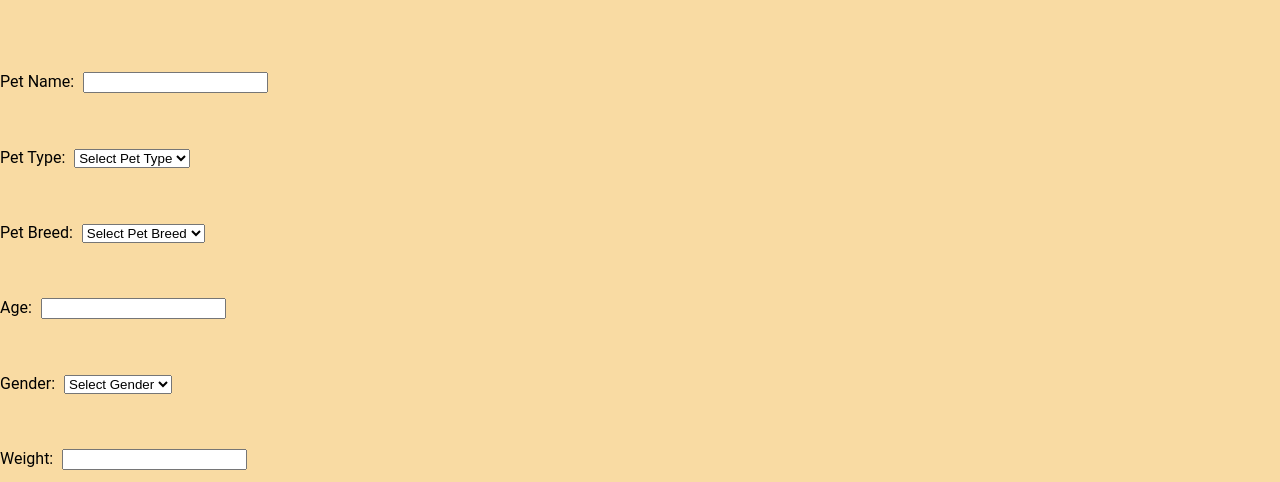
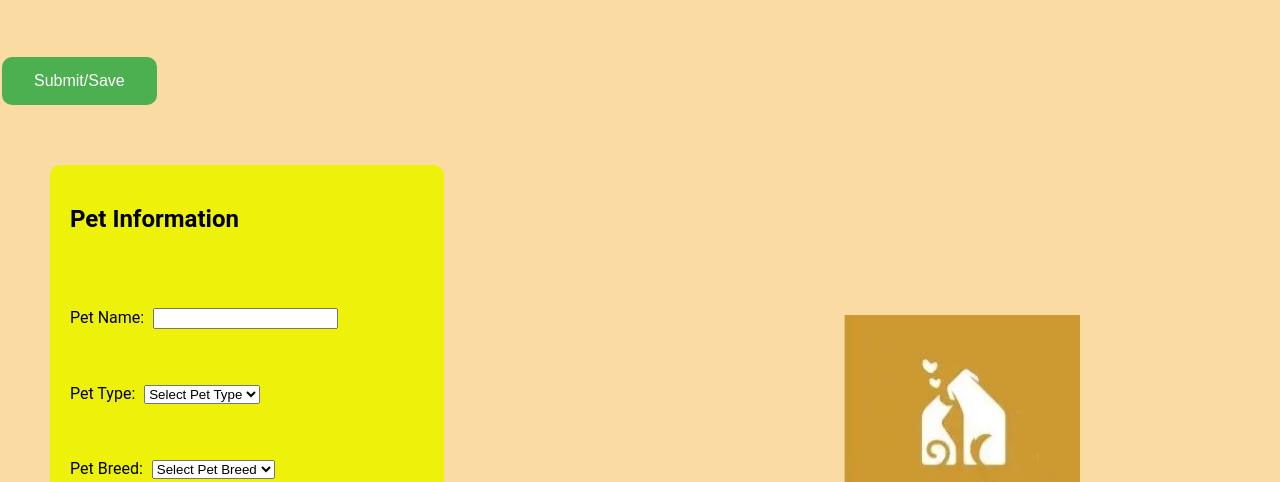
Before and after one commit to DongqiShen96/SIT725-GroupProject, a plain HTML site: page public/user-information.html in a window 1280 px wide. Shown: the part 776-1258 px from the top of the page. Drawn offline with Linux system fonts and the light colour scheme.

Commit message:
user-info style
Add style of the page user information

```diff
--- a/public/css/styles.css
+++ b/public/css/styles.css
@@ -2,7 +2,7 @@
 body {
   margin: 0;
   padding-top: 100px;
-  font-family: 'Roboto', Arial, sans-serif;
+  font-family: "Roboto", Arial, sans-serif;
   background-color: #f9dba3;
 }
 .title {
@@ -48,7 +48,7 @@ body {
   text-shadow: 2px 2px 4px rgba(0, 0, 0, 0.5);
   color: #ffffff;
   letter-spacing: 1px;
-  font-family: 'Roboto', sans-serif;
+  font-family: "Roboto", sans-serif;
 }
 
 .about-us {
@@ -141,7 +141,6 @@ button:hover {
 
 /*--health track page --*/
 
-
 .main-body {
   color: rgb(0, 0, 0);
   height: 100%;
@@ -170,7 +169,7 @@ button:hover {
   box-shadow: 0 8px 12px rgba(0, 0, 0, 0.1);
 }
 
-.search_btn{
+.search_btn {
   margin: 20px;
   background-color: #28a745;
   color: #fff;
@@ -185,7 +184,7 @@ button:hover {
   transition: all 0.3s ease-in-out;
 }
 
-.search_btn:hover{
+.search_btn:hover {
   background-color: #218838;
   box-shadow: 0 8px 12px rgba(0, 0, 0, 0.1);
 }
@@ -196,7 +195,8 @@ table {
   margin-bottom: 1rem;
 }
 
-th, td {
+th,
+td {
   text-align: left;
   padding: 0.5rem;
   border: 1px solid;
@@ -371,3 +371,41 @@ form button {
   background-color: #d22020;
   box-shadow: 0 8px 12px rgba(0, 0, 0, 0.1);
 }
+
+/* user-info */
+.user-info-submit-btn {
+  background-color: #4caf50;
+  border: none;
+  color: white;
+  padding: 15px 32px;
+  text-align: center;
+  text-decoration: none;
+  display: inline-block;
+  font-size: 16px;
+  margin: 10px 2px;
+  cursor: pointer;
+  border-radius: 10px;
+}
+
+.user-info-form {
+  background-color: #eef10a;
+  padding: 20px;
+  border-radius: 10px;
+  width: 30%;
+}
+
+.user-info-section {
+  display: flex;
+  align-items: flex-start;
+  justify-content: space-between;
+  margin-bottom: 40px;
+  margin: 50px;
+}
+.user-info-image {
+  width: 20%;
+  margin: 150px;
+}
+
+.user-info-image img {
+  max-width: 100%;
+}
--- a/public/user-information.html
+++ b/public/user-information.html
@@ -1,6 +1,5 @@
 <!DOCTYPE html>
 <html lang="en">
-
   <head>
     <meta charset="UTF-8" />
     <meta name="viewport" content="width=device-width, initial-scale=1.0" />
@@ -50,7 +49,11 @@
         </form>
       </div>
       <div class="user-info-image">
-      <img class="user-info-img" id="photo-preview" src="Logo.jpg" alt="photo Preview" />
+        <img
+          class="user-info-img"
+          id="photo-preview"
+          src="./images/preview.jpg"
+          alt="photo Preview" />
       </div>
     </div>
 
@@ -97,12 +100,14 @@
         </form>
       </div>
       <div class="user-info-image">
-      <img id="pet-photo-preview" src="Logo.jpg" alt="Pet Photo Preview" />
+        <img
+          id="pet-photo-preview"
+          src="./images/preview.jpg"
+          alt="Pet Photo Preview" />
       </div>
     </div>
 
     <!-- save -->
     <button class="user-info-submit-btn">Submit/Save</button>
   </body>
-
 </html>
```
Also changed, not shown: public/images/preview.jpg (added). Lines whose indentation alone changed are shown as unchanged.
